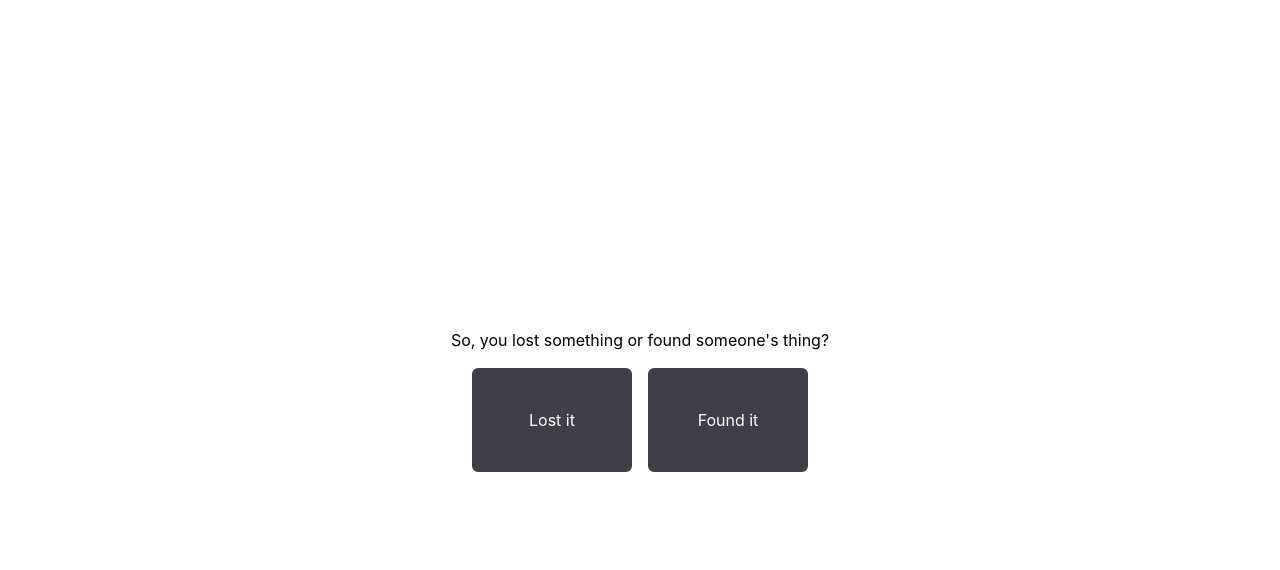
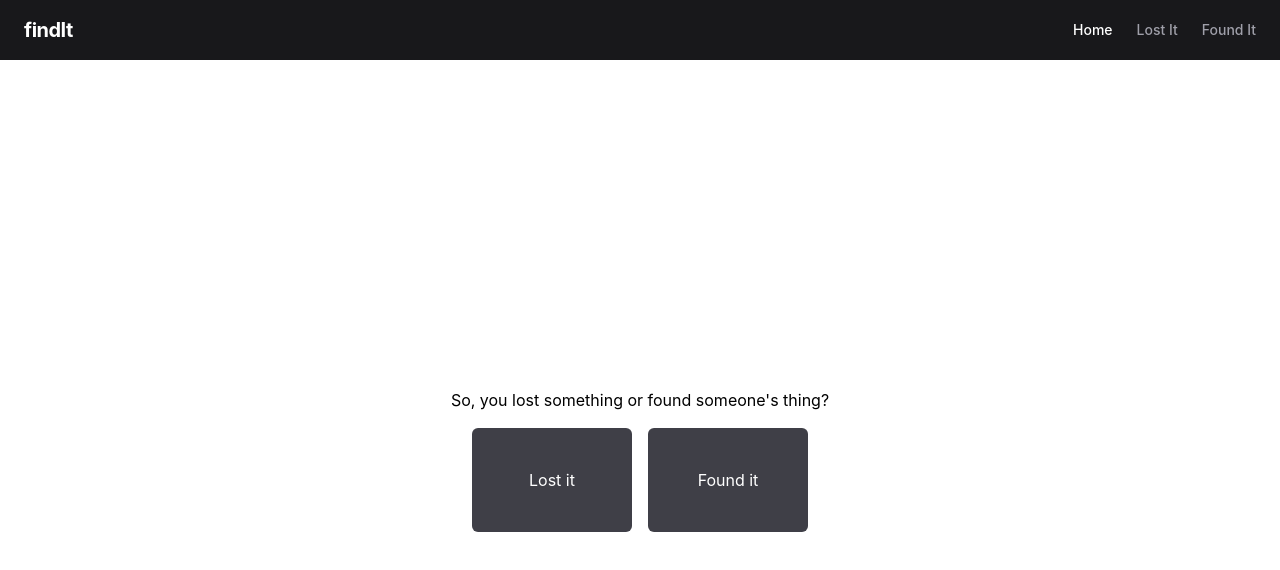
Before and after one commit to ankitsensei/findIt, a React (Vite) app in the folder client/: page / in a window 1280 px wide. Shown: the top 570 px of the page. Built offline with nearby package versions, Linux system fonts and the light colour scheme.

Commit message:
feat: navbar

```diff
--- /dev/null
+++ b/client/src/components/Navbar.jsx
@@ -0,0 +1,30 @@
+import React from "react";
+import { NavLink } from "react-router";
+
+const Navbar = () => {
+  const linkClass = ({ isActive }) =>
+    `text-sm font-medium transition-colors ${
+      isActive ? "text-white" : "text-zinc-400 hover:text-white"
+    }`;
+
+  return (
+    <nav className="w-full flex items-center justify-between px-6 py-4 bg-zinc-900">
+      <NavLink to="/" className="text-xl font-bold text-white tracking-tight">
+        findIt
+      </NavLink>
+      <div className="flex items-center gap-6">
+        <NavLink to="/" className={linkClass}>
+          Home
+        </NavLink>
+        <NavLink to="/lostit" className={linkClass}>
+          Lost It
+        </NavLink>
+        <NavLink to="/foundit" className={linkClass}>
+          Found It
+        </NavLink>
+      </div>
+    </nav>
+  );
+};
+
+export default Navbar;
--- a/client/src/main.jsx
+++ b/client/src/main.jsx
@@ -3,6 +3,7 @@ import { createRoot } from "react-dom/client";
 import { BrowserRouter, Routes, Route } from "react-router";
 
 import "./index.css";
+import Navbar from "./components/Navbar.jsx";
 import App from "./App.jsx";
 import LostIt from "./pages/LostIt.jsx";
 import FoundIt from "./pages/FoundIt.jsx";
@@ -10,6 +11,7 @@ import FoundIt from "./pages/FoundIt.jsx";
 createRoot(document.getElementById("root")).render(
   <StrictMode>
     <BrowserRouter>
+      <Navbar />
       <Routes>
         <Route path="/" element={<App />} />
         <Route path="/lostit" element={<LostIt />} />
```
